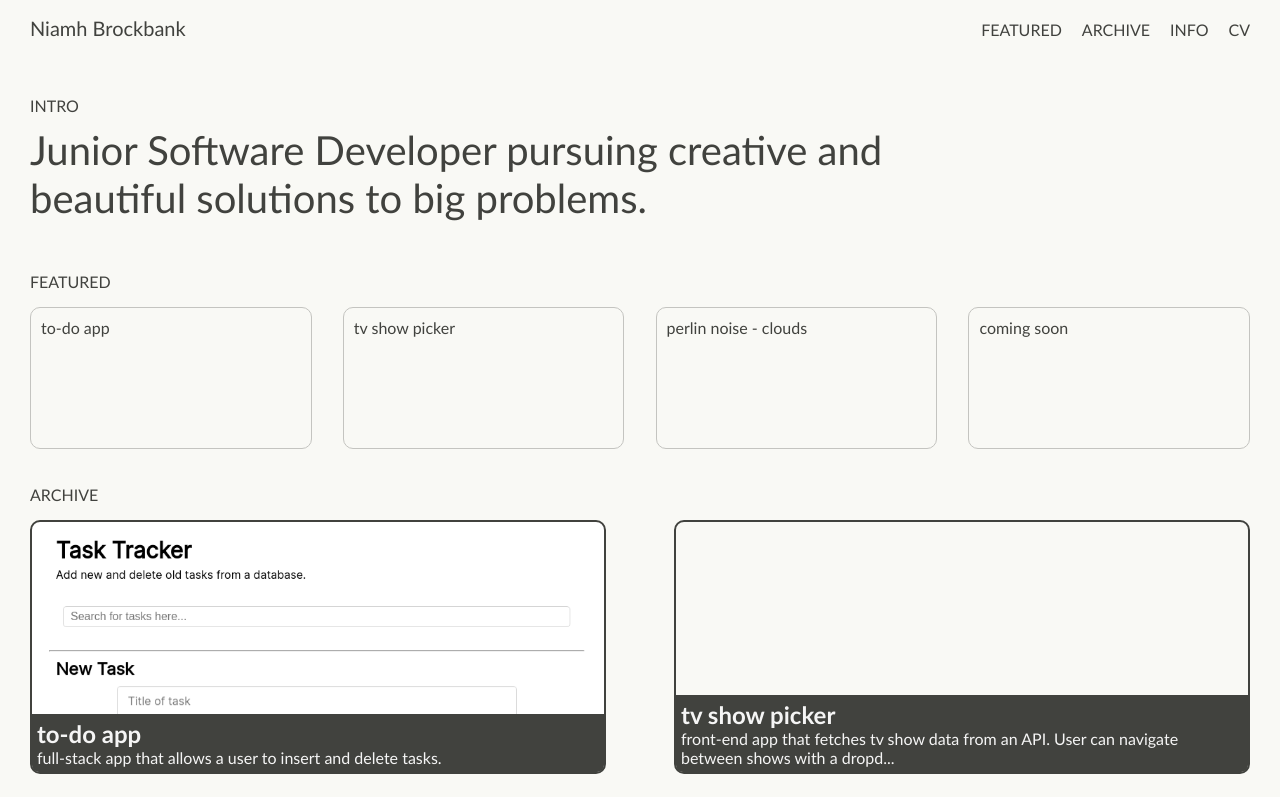
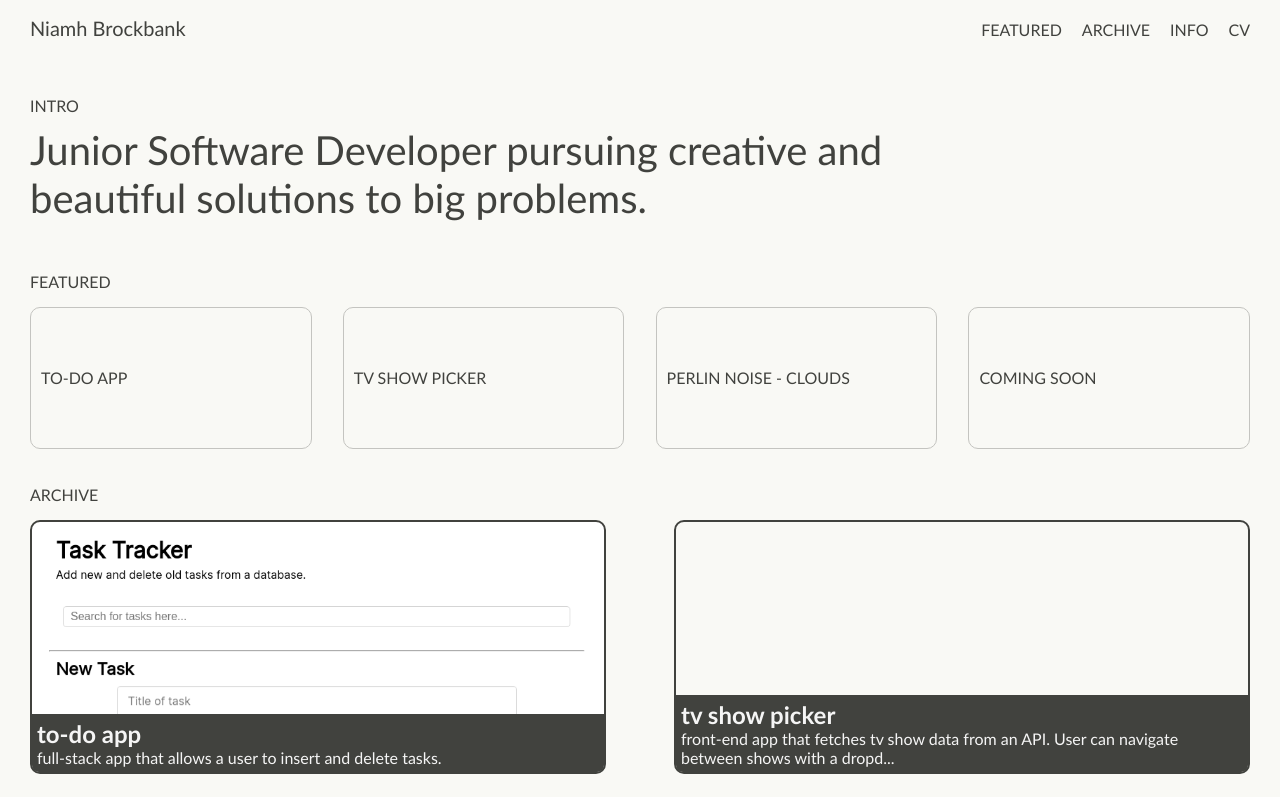
Before and after one commit to niamhbrockbank/portfolio, a React (Create React App) app: page / in a window 1280 px wide. Shown: the top 797 px of the page. Built offline with nearby package versions, Linux system fonts and the light colour scheme.

Commit message:
Style featured projects very basic

```diff
--- a/src/styles.css
+++ b/src/styles.css
@@ -83,6 +83,9 @@ a {
   border-radius: 10px;
   padding: 10px;
   height: 120px;
+  text-transform: uppercase;
+  display: flex;
+  align-items: center;
 }
 
 #archive_list {
```
